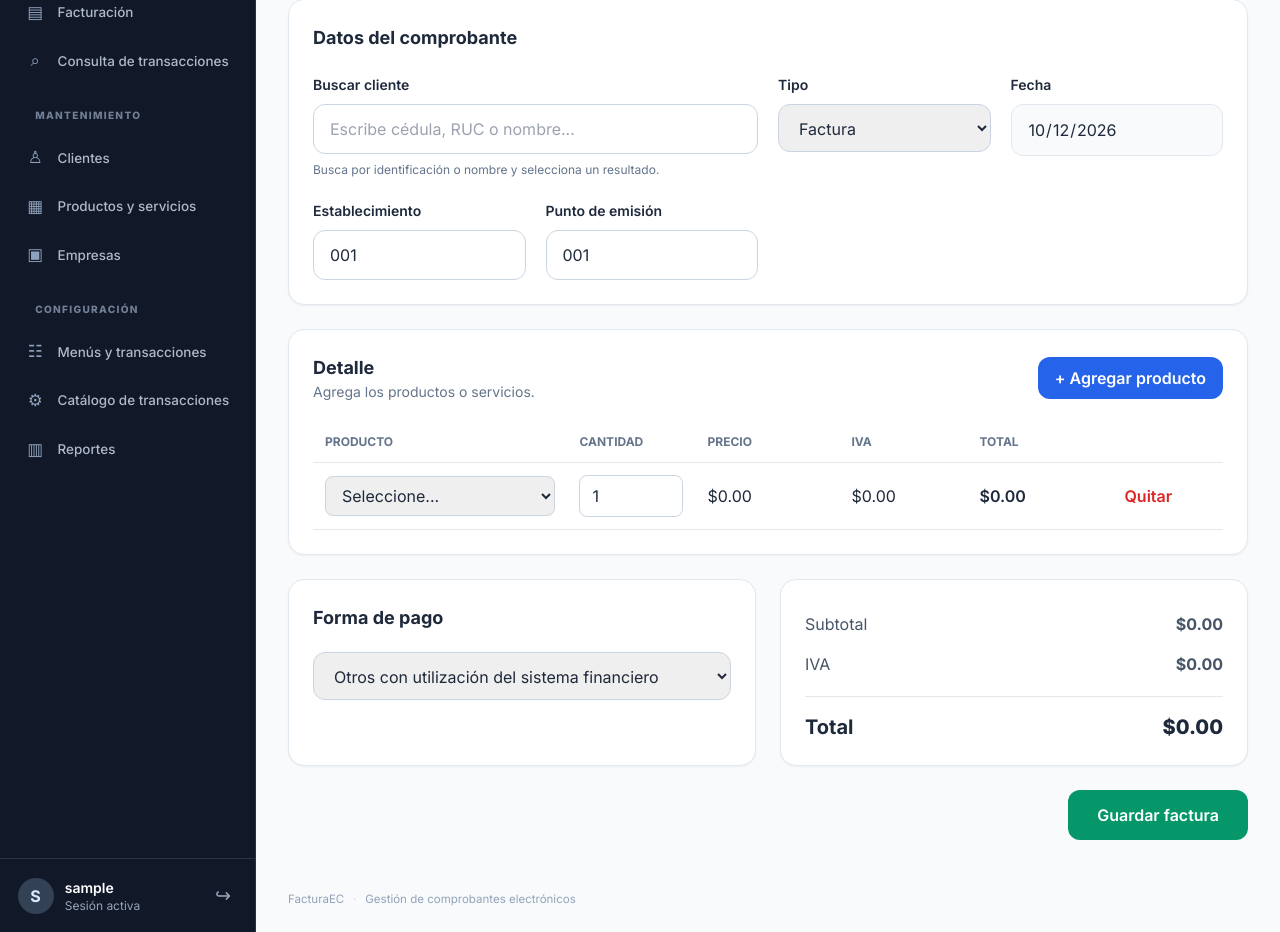
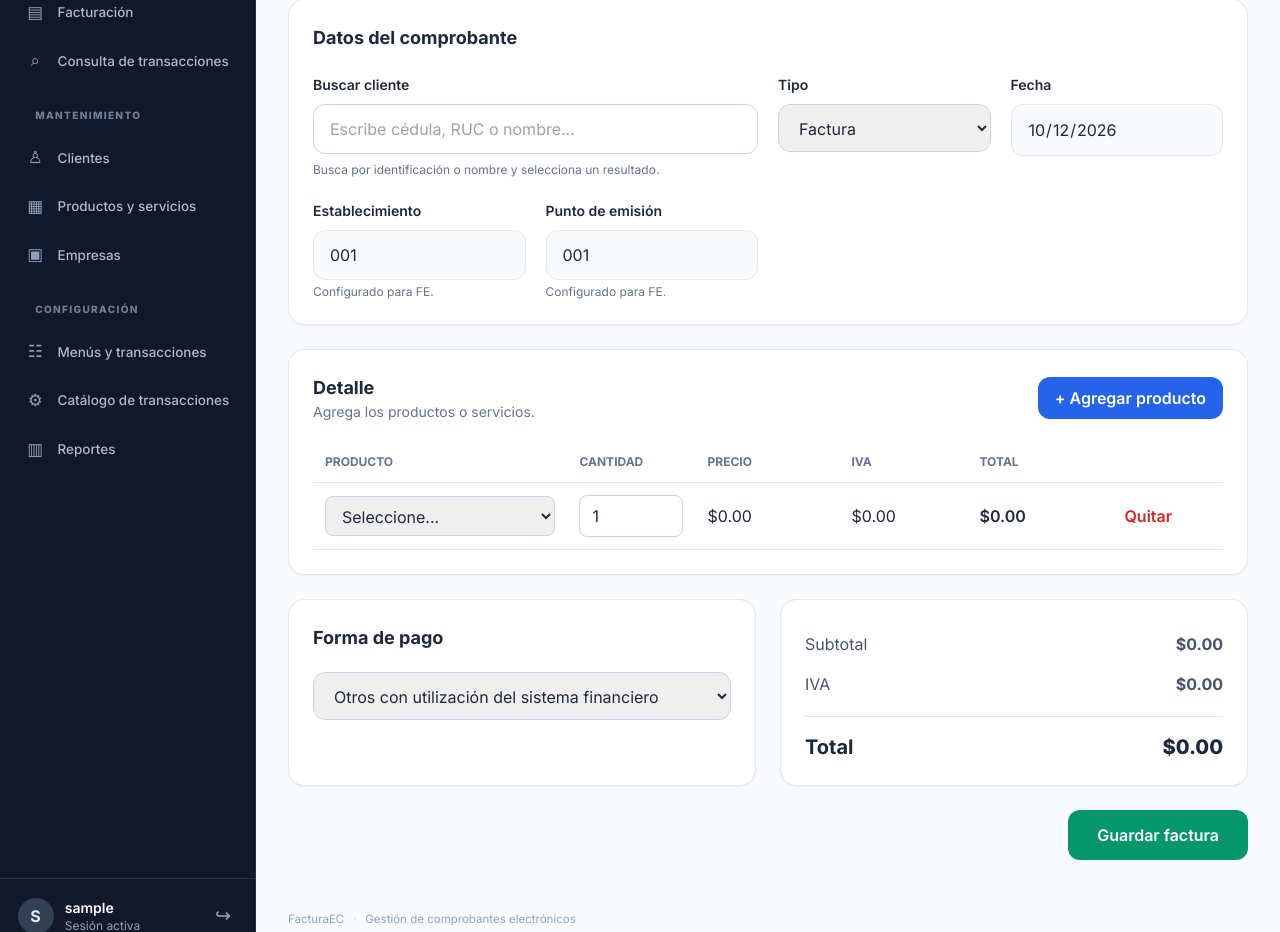
Before and after one commit to caeduardo99/facturacion_sri_django, a Django app: page /facturacion/nuevo/ in a window 1280 px wide. Shown: the part 247-1179 px from the top of the page. Run offline with Django 5.2, Linux system fonts and the light colour scheme; the visitor is signed in with stand-in values (Sample User, id 1); data that the repository does not hold is empty; some libraries are stand-ins or nearby versions.

Commit message:
Mostrar numeración configurada en nueva factura

```diff
--- a/templates/facturacion/nuevo.html
+++ b/templates/facturacion/nuevo.html
@@ -11,8 +11,8 @@
 <div class="md:col-span-2 relative"><label for="buscarCliente" class="text-sm font-semibold">Buscar cliente</label><input id="buscarCliente" type="search" autocomplete="off" placeholder="Escribe cédula, RUC o nombre..." class="mt-2 w-full rounded-xl border border-slate-300 px-4 py-3" value="{% if form.cliente %}{% for c in clientes %}{% if form.cliente == c.id|stringformat:'s' %}{{ c.identificacion }} - {{ c.nombres|escapejs }}{% endif %}{% endfor %}{% endif %}"><input type="hidden" name="cliente" id="clienteId" value="{{ form.cliente|default:'' }}" required><div id="resultadosCliente" class="absolute z-30 mt-1 hidden max-h-64 w-full overflow-y-auto rounded-xl border border-slate-200 bg-white shadow-xl"></div><p id="clienteSeleccionado" class="mt-2 text-xs text-slate-500">Busca por identificación o nombre y selecciona un resultado.</p></div>
 <div><label class="text-sm font-semibold">Tipo</label><select name="tipo" class="mt-2 w-full rounded-xl border border-slate-300 px-4 py-3"><option value="01">Factura</option></select></div>
 <div><label class="text-sm font-semibold">Fecha</label><input type="date" value="{% now 'Y-m-d' %}" disabled class="mt-2 w-full rounded-xl border border-slate-200 bg-slate-50 px-4 py-3"></div>
-<div><label class="text-sm font-semibold">Establecimiento</label><input name="establecimiento" value="001" maxlength="3" class="mt-2 w-full rounded-xl border border-slate-300 px-4 py-3"></div>
-<div><label class="text-sm font-semibold">Punto de emisión</label><input name="punto_emision" value="001" maxlength="3" class="mt-2 w-full rounded-xl border border-slate-300 px-4 py-3"></div>
+<div><label class="text-sm font-semibold">Establecimiento</label><input value="{{ configuracion_fe.establecimiento|default:'001' }}" readonly class="mt-2 w-full rounded-xl border border-slate-200 bg-slate-50 px-4 py-3"><p class="mt-1 text-xs text-slate-500">Configurado para {{ codigo_transaccion }}.</p></div>
+<div><label class="text-sm font-semibold">Punto de emisión</label><input value="{{ configuracion_fe.punto_emision|default:'001' }}" readonly class="mt-2 w-full rounded-xl border border-slate-200 bg-slate-50 px-4 py-3"><p class="mt-1 text-xs text-slate-500">Configurado para {{ codigo_transaccion }}.</p></div>
 </div></div>
 
 <div class="mt-6 rounded-2xl border border-slate-200 bg-white p-6 shadow-sm">
```
